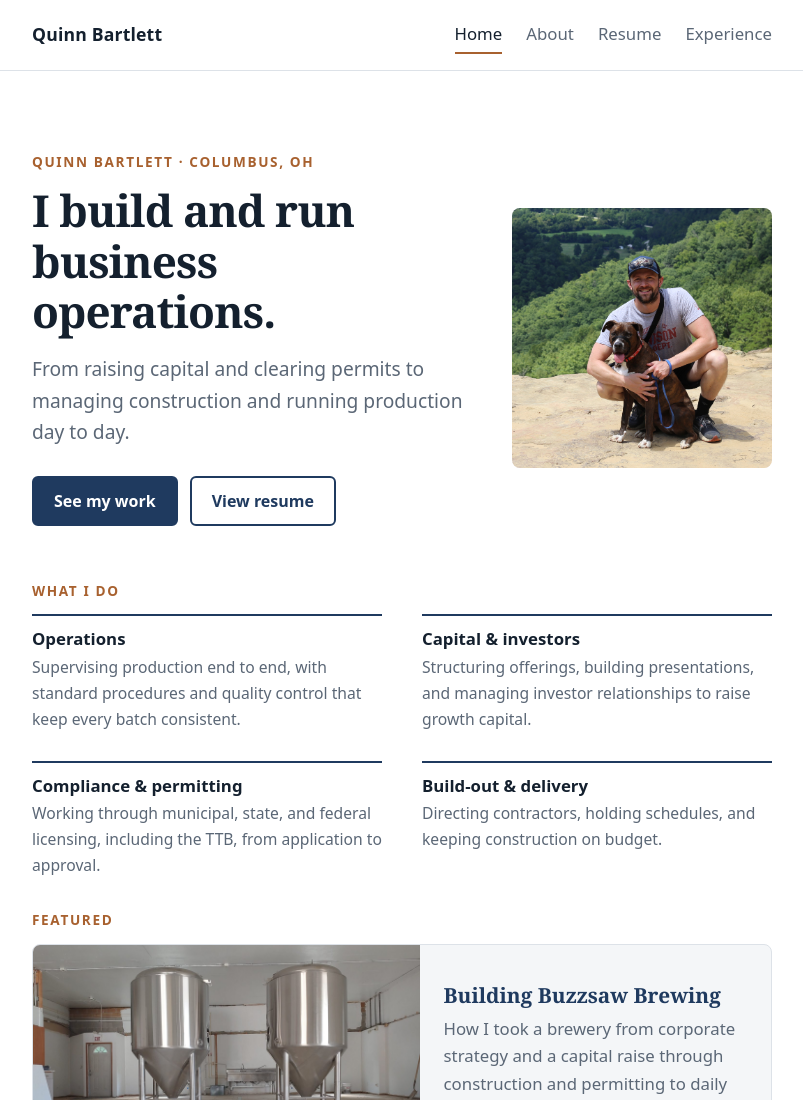
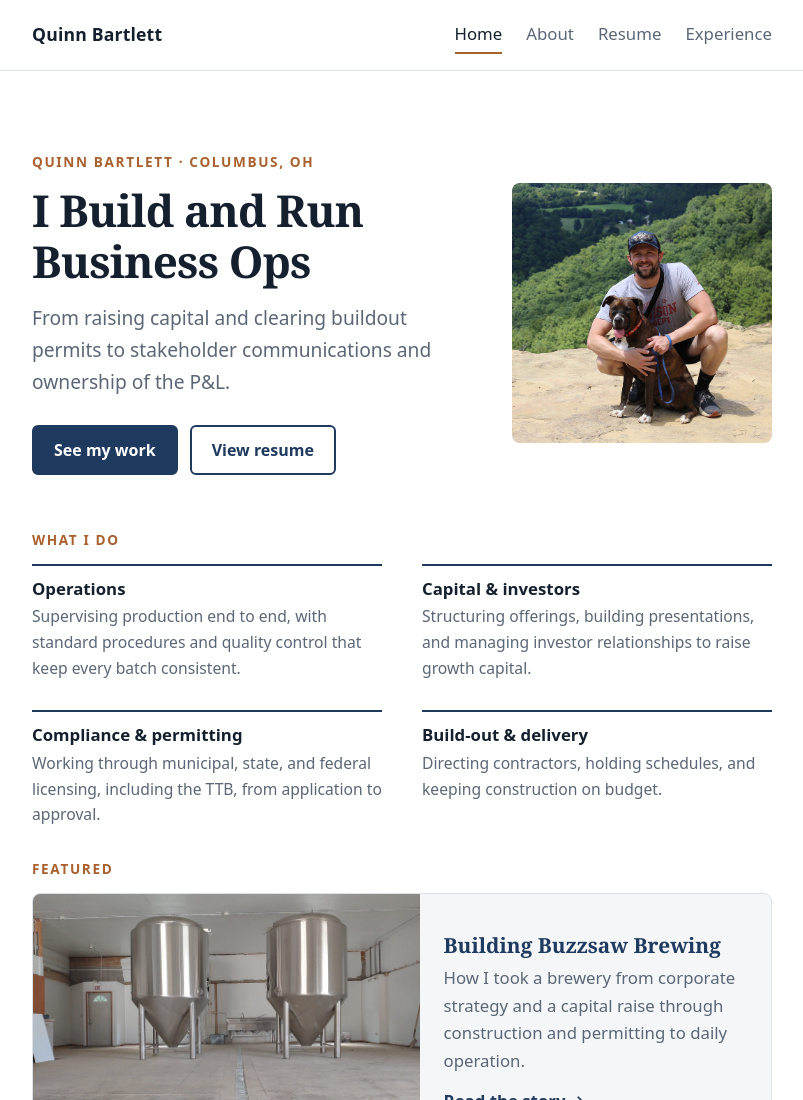
Before and after one commit to qbartlett/quinnbartlett.com, a plain HTML site: page index.html in a window 1280 px wide. Shown: the top 1100 px of the page, without its empty margins (238-1041 px from the left). Drawn offline with Linux system fonts and the light colour scheme.

Commit message:
Update index.html

```diff
--- a/index.html
+++ b/index.html
@@ -28,10 +28,10 @@
     <section class="hero hero-split">
       <div>
         <p class="eyebrow">Quinn Bartlett &middot; Columbus, OH</p>
-        <h1>I build and run business operations.</h1>
+        <h1>I Build and Run Business Ops</h1>
         <p class="lead">
-          From raising capital and clearing permits to managing construction
-          and running production day to day.
+          From raising capital and clearing buildout permits to
+          stakeholder communications and ownership of the P&L.
         </p>
         <div class="button-row">
           <a class="button" href="experience.html">See my work</a>
```
